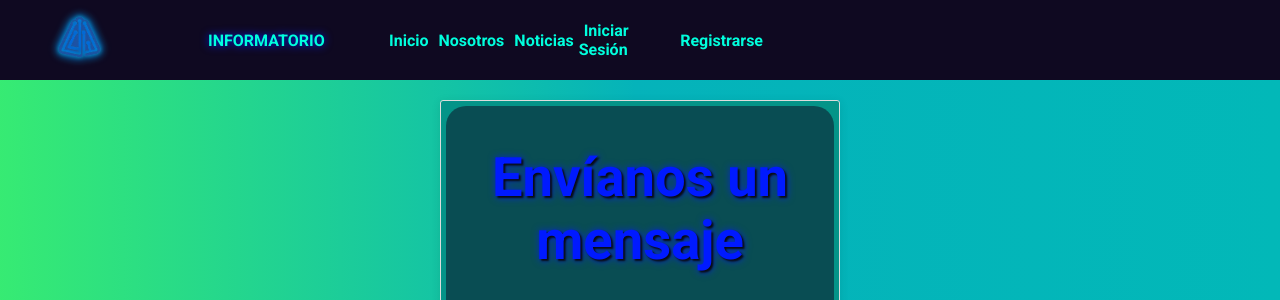
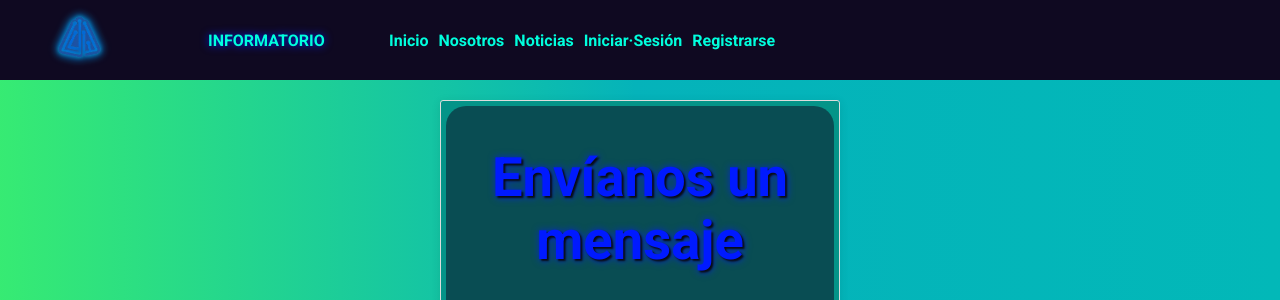
Before and after one commit to Csosafloriani/ProyectoFinal-G5, a Django app: page /Contacto/contacto/ in a window 1280 px wide. Shown: the top 300 px of the page. Run offline with Django 3.2, Linux system fonts and the light colour scheme.

Commit message:
breve arreglo a texto iniciar sesion

```diff
--- a/templates/base.html
+++ b/templates/base.html
@@ -42,7 +42,7 @@
 			</li >
 			{% else %}
 			<li class="enlaces__item">
-				<a class="enlaces__enlace1" href="{% url 'login' %}">Iniciar Sesión</a>
+				<a class="enlaces__enlace1" href="{% url 'login' %}">Iniciar·Sesión</a>
 			</li>
 			<li class="enlaces__item">
 				<a class="enlaces__enlace1" href="{% url 'usuarios:registro' %}">Registrarse</a>
```
